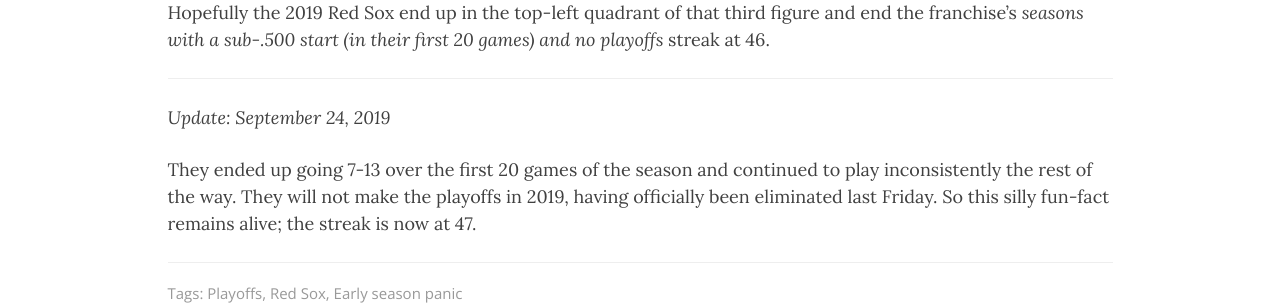
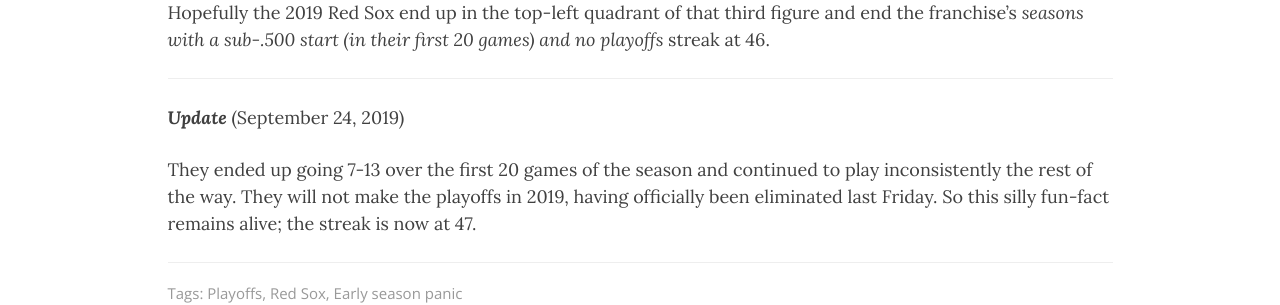
Before and after one commit to cjteeter/cjteeter.github.io, a Jekyll site: the page built from _posts/2019-04-14-red-sox-firsttwentygames-playoffs-followup.md, in a window 1280 px wide and 900 px high, scrolled down 4158 px. Shown: the part 154-459 px from the top of the window. Built offline with Jekyll 4.4.1, drawn with Linux system fonts in a browser that asks for light colours; nearby versions of some CDN libraries.

```diff
--- a/_posts/2019-04-14-red-sox-firsttwentygames-playoffs-followup.md
+++ b/_posts/2019-04-14-red-sox-firsttwentygames-playoffs-followup.md
@@ -49,8 +49,8 @@ All in all, this is a bit of early season fun that I have been over-analyzing si
 
 Hopefully the 2019 Red Sox end up in the top-left quadrant of that third figure and end the franchise's <em>seasons with a sub-.500 start (in their first 20 games) and no playoffs</em> streak at 46.
 
----
+***
 
-<em>Update: September 24, 2019</em>
+*__Update__* (September 24, 2019)
 
 They ended up going 7-13 over the first 20 games of the season and continued to play inconsistently the rest of the way. They will not make the playoffs in 2019, having officially been eliminated last Friday. So this silly fun-fact remains alive; the streak is now at 47.
```
